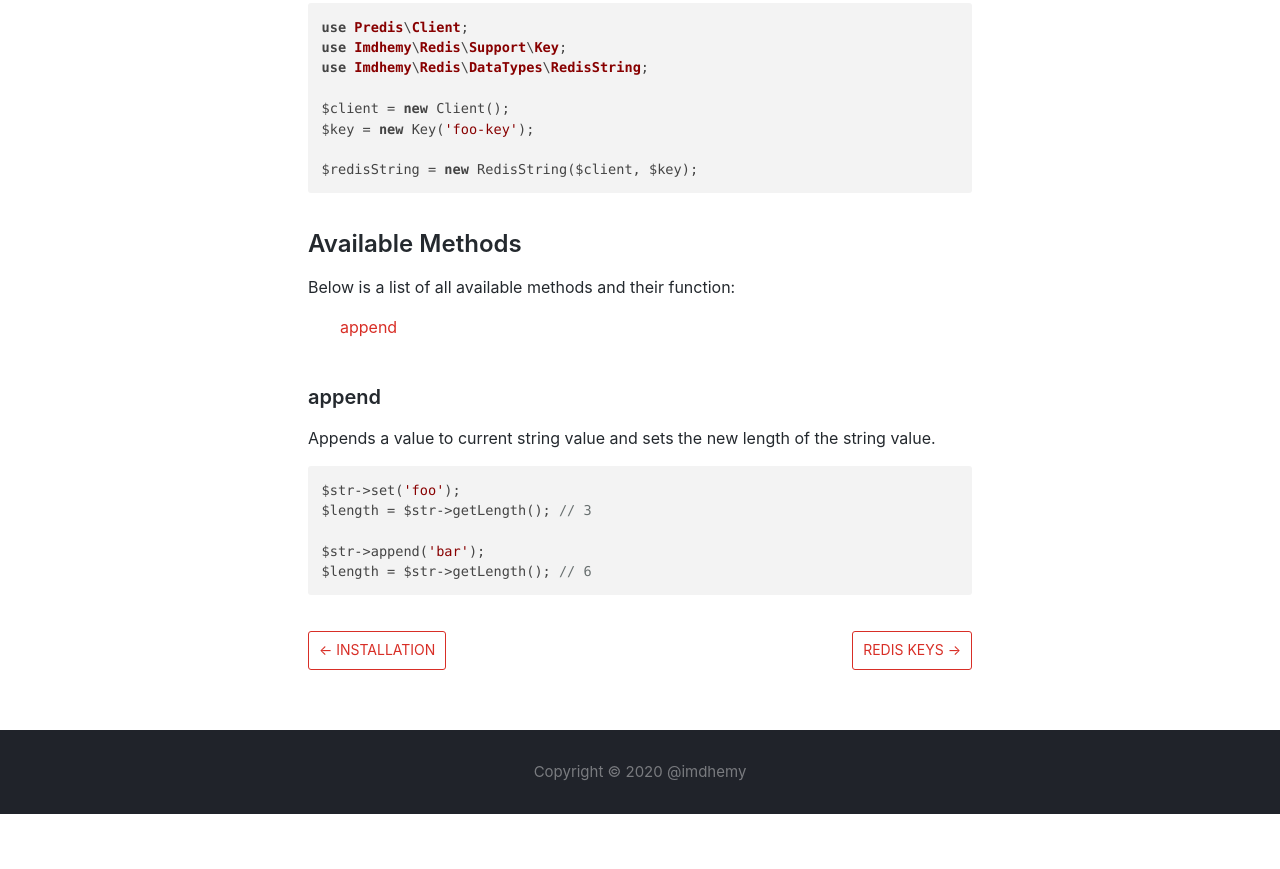
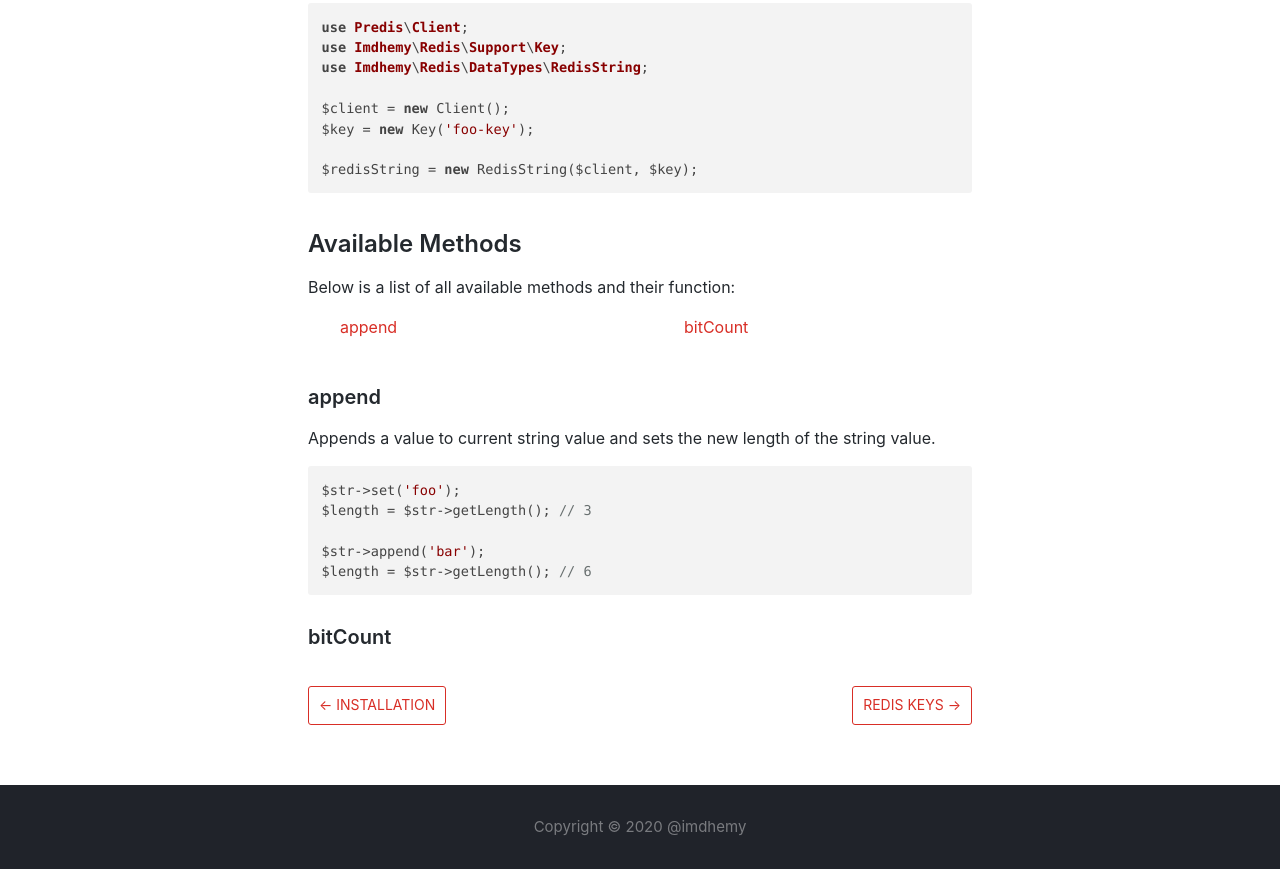
Before and after one commit to imdhemy/predis-oop-docs, a plain HTML site: page docs/data-types/string/string.html in a window 1280 px wide. Shown: the part 695-1564 px from the top of the page. Before the commit the page ends 1509 px from the top, so only its background shows below. Drawn offline with nearby package versions, Linux system fonts and the light colour scheme.

Commit message:
Deploy website
Deploy website version based on 4983399d3d0b3b4dcfa4f7cd915ab5c6dc25e16c

```diff
--- a/docs/data-types/string/string.html
+++ b/docs/data-types/string/string.html
@@ -87,6 +87,15 @@ $redisString = <span class="hljs-keyword">new</span> RedisString($client, $key);
         </div>
     </div>
     <!-- Element End -->
+     <!-- Element Start -->
+        <div class="blockElement threeByGridBlock">
+            <div class="blockContent">
+                <ul style="list-style-type: none">
+                     <li><a href="#bitcount">bitCount</a></li>
+                </ul>
+            </div>
+        </div>
+        <!-- Element End -->
 </div>
 <h3><a class="anchor" aria-hidden="true" id="append"></a><a href="#append" aria-hidden="true" class="hash-link"><svg class="hash-link-icon" aria-hidden="true" height="16" version="1.1" viewBox="0 0 16 16" width="16"><path fill-rule="evenodd" d="M4 9h1v1H4c-1.5 0-3-1.69-3-3.5S2.55 3 4 3h4c1.45 0 3 1.69 3 3.5 0 1.41-.91 2.72-2 3.25V8.59c.58-.45 1-1.27 1-2.09C10 5.22 8.98 4 8 4H4c-.98 0-2 1.22-2 2.5S3 9 4 9zm9-3h-1v1h1c1 0 2 1.22 2 2.5S13.98 12 13 12H9c-.98 0-2-1.22-2-2.5 0-.83.42-1.64 1-2.09V6.25c-1.09.53-2 1.84-2 3.25C6 11.31 7.55 13 9 13h4c1.45 0 3-1.69 3-3.5S14.5 6 13 6z"></path></svg></a>append</h3>
 <p>Appends a value to current string value and sets the new length of the string value.</p>
@@ -96,4 +105,5 @@ $length = $str-&gt;getLength(); <span class="hljs-comment">// 3</span>
 $str-&gt;append(<span class="hljs-string">'bar'</span>);
 $length = $str-&gt;getLength(); <span class="hljs-comment">// 6</span>
 </code></pre>
-</span></div></article></div><div class="docs-prevnext"><a class="docs-prev button" href="/predis-oop-docs/docs/get_started"><span class="arrow-prev">← </span><span>Installation</span></a><a class="docs-next button" href="/predis-oop-docs/docs/keys/key"><span>Redis Keys</span><span class="arrow-next"> →</span></a></div></div></div><nav class="onPageNav"><ul class="toc-headings"><li><a href="#introduction">Introduction</a></li><li><a href="#instantiation">Instantiation</a></li><li><a href="#available-methods">Available Methods</a><ul class="toc-headings"><li><a href="#append">append</a></li></ul></li></ul></nav></div><footer class="nav-footer" id="footer"><section class="copyright">Copyright © 2020 @imdhemy</section></footer></div></body></html>
+<h3><a class="anchor" aria-hidden="true" id="bitcount"></a><a href="#bitcount" aria-hidden="true" class="hash-link"><svg class="hash-link-icon" aria-hidden="true" height="16" version="1.1" viewBox="0 0 16 16" width="16"><path fill-rule="evenodd" d="M4 9h1v1H4c-1.5 0-3-1.69-3-3.5S2.55 3 4 3h4c1.45 0 3 1.69 3 3.5 0 1.41-.91 2.72-2 3.25V8.59c.58-.45 1-1.27 1-2.09C10 5.22 8.98 4 8 4H4c-.98 0-2 1.22-2 2.5S3 9 4 9zm9-3h-1v1h1c1 0 2 1.22 2 2.5S13.98 12 13 12H9c-.98 0-2-1.22-2-2.5 0-.83.42-1.64 1-2.09V6.25c-1.09.53-2 1.84-2 3.25C6 11.31 7.55 13 9 13h4c1.45 0 3-1.69 3-3.5S14.5 6 13 6z"></path></svg></a>bitCount</h3>
+</span></div></article></div><div class="docs-prevnext"><a class="docs-prev button" href="/predis-oop-docs/docs/get_started"><span class="arrow-prev">← </span><span>Installation</span></a><a class="docs-next button" href="/predis-oop-docs/docs/keys/key"><span>Redis Keys</span><span class="arrow-next"> →</span></a></div></div></div><nav class="onPageNav"><ul class="toc-headings"><li><a href="#introduction">Introduction</a></li><li><a href="#instantiation">Instantiation</a></li><li><a href="#available-methods">Available Methods</a><ul class="toc-headings"><li><a href="#append">append</a></li><li><a href="#bitcount">bitCount</a></li></ul></li></ul></nav></div><footer class="nav-footer" id="footer"><section class="copyright">Copyright © 2020 @imdhemy</section></footer></div></body></html>
```
Also changed, not shown: docs/data-types/string/string/index.html (+11 -1 lines).
